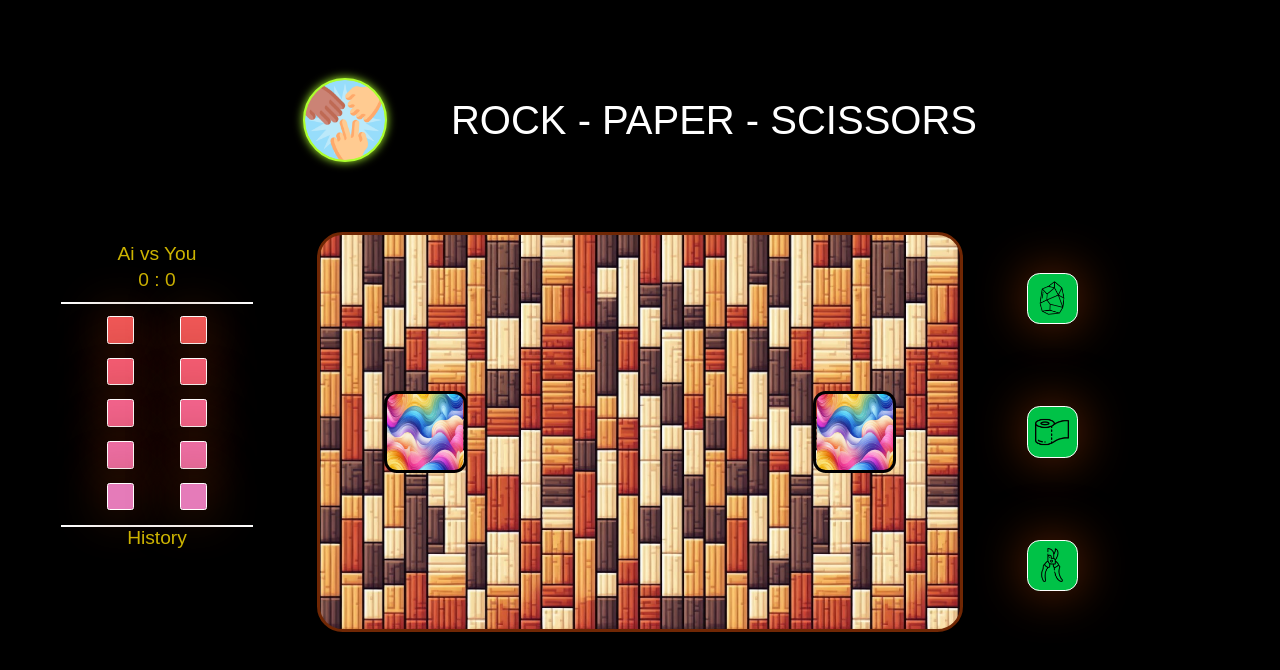
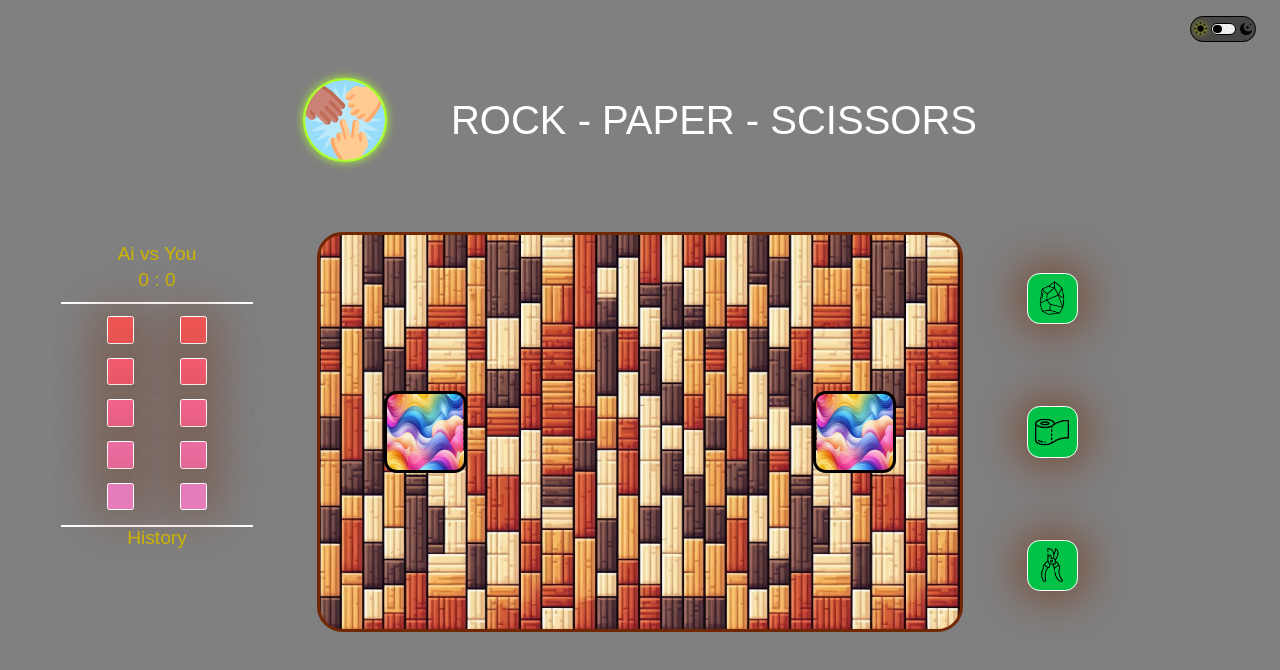
Before and after one commit to qFilipo/KamienPapierNozyce, a plain HTML site: page index.html in a window 1280 px wide. Drawn offline with Linux system fonts and the light colour scheme.

Commit message:
update-btn

```diff
--- /dev/null
+++ b/day_night/index2.css
@@ -0,0 +1,82 @@
+body{
+    max-width: 100%;
+    height: 300vh;
+    display: flex;
+    background-color: gray;
+    transition: 1s ease;
+}
+
+#day-night{
+    position: absolute;
+    top: 2vh;
+    left: 93vw;
+    width: 5vw;
+    height: 3vh;
+    background-color: inherit;
+    display: flex;
+    justify-content: space-between;
+    background-color: rgba(59, 59, 59, 0.81);
+    border-radius: 1vw;
+    border: 0.2vh solid black;
+}
+
+#day,#night{
+    width: 1.5vw;
+}
+
+#day{
+    background-image: url('sun.png');
+    background-position: center;
+    background-repeat: no-repeat;
+    background-size: contain;
+    background-size: 70%;
+    filter: drop-shadow(0 0 0.3vw yellow);
+}
+
+#shift{
+    height: 1.6vh;
+    width: 2vw;
+    margin: 0;
+    padding: 0 0.1vw;
+    box-sizing: border-box;
+    border-radius: 1vw;
+    border: 0.2vh solid black;
+    margin: auto 0;
+}
+
+#shift:hover{
+    background-color: gray;
+}
+
+#night{
+    background-image: url('moon.png');
+    background-position: center;
+    background-repeat: no-repeat;
+    background-size: contain;
+    background-size: 60%;
+}
+
+#ball{
+    background-color: black;
+    border-radius: 50%;
+    width: 1.1vh;
+    height: 1.1vh;
+}
+
+@keyframes movie {
+    from{
+        transform: translateX(0%);
+    }
+    to{
+        transform: translateX(1vw);
+    }
+}
+
+@keyframes movie2 {
+    from{
+        transform: translateX(1vw);
+    }
+    to{
+        transform: translateX(0%);
+    }
+}
--- /dev/null
+++ b/day_night/index2.js
@@ -0,0 +1,64 @@
+document.addEventListener("DOMContentLoaded", function() {
+    let dayNight = document.createElement("div")
+    dayNight.innerHTML=`
+        <div id="day-night">
+            <div id="day"></div>
+            <button id="shift">
+                <div id="ball"></div>
+            </button>
+            <div id="night"></div>
+        </div>
+        `;
+    document.body.appendChild(dayNight)
+
+    let btn = document.getElementById("shift")
+    btn.addEventListener("click", switchDayNight)
+})
+
+
+document.addEventListener("DOMContentLoaded", function() {
+    const image = new Image();
+    image.src = "sun2.png";
+    const image2 = new Image();
+    image2.src = "moon2.png"})
+
+const dayTime={
+    day: 'url("sun.png")',
+    day2: 'url("sun2.png")',
+    night: 'url("moon.png")',
+    night2: 'url("moon2.png")',
+    filter:  'drop-shadow(0 0 0.3vw yellow)',
+    filter2: 'none'
+}
+
+function switchDayNight(){
+    let day = document.getElementById("day")
+    let night = document.getElementById("night")
+    let backDiv = document.getElementById("day-night")
+    let ball = document.getElementById("ball")
+
+    if (day.style.backgroundImage == 'url("sun2.png")'){
+        day.style.backgroundImage = dayTime.day
+        night.style.backgroundImage = dayTime.night
+
+        day.style.filter = dayTime.filter
+        night.style.filter = dayTime.filter2
+
+        ball.style.animation= "movie2 0.5s ease forwards"
+
+        document.body.style.backgroundColor = "gray"
+        console.log("day")
+    }
+    else{
+        day.style.backgroundImage = dayTime.day2
+        night.style.backgroundImage = dayTime.night2
+        day.style.filter = dayTime.filter2
+        night.style.filter = dayTime.filter
+
+        ball.style.animation= "movie 0.5s ease forwards"
+
+        document.body.style.backgroundColor = "black"
+        console.log("night")
+    }
+
+}
--- a/index.html
+++ b/index.html
@@ -7,6 +7,8 @@
             <title>WinWin</title>
             <meta name="description" content="This is a page to play 'rock paper scissors'"/>
             <link rel="icon" href="favico.png" type="image/x-icon">
+            <link rel="stylesheet" href="day_night/index2.css"/>
+            <script src="day_night/index2.js"></script>
             <script src="index.js"></script>
         </head>
         <body>
```
Also changed, not shown: day_night/moon.png (added), day_night/moon2.png (added), day_night/sun.png (added), day_night/sun2.png (added), moon.png (added), moon2.png (added), sun.png (added), sun2.png (added).
